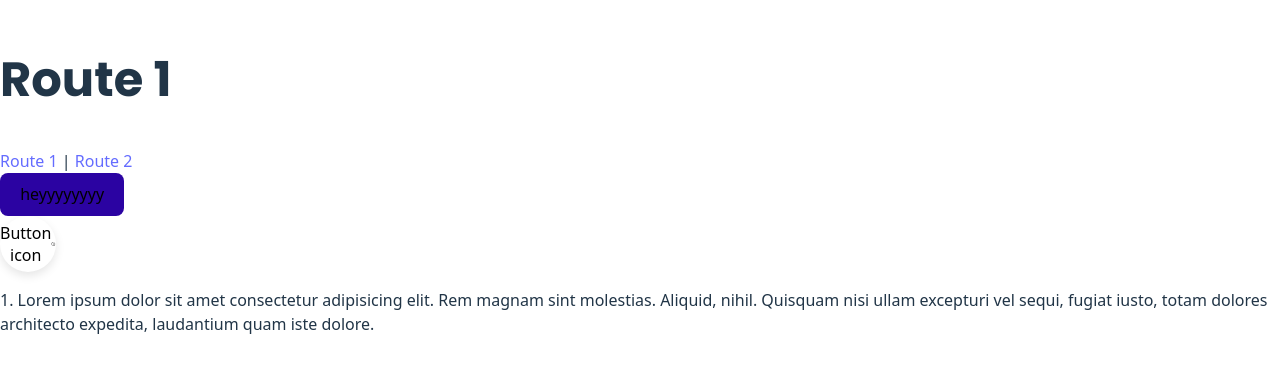
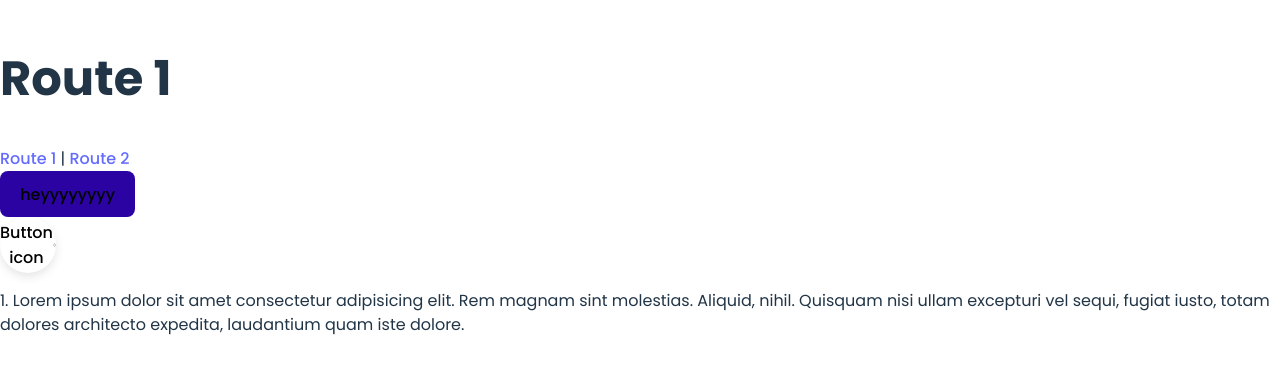
Before and after one commit to celibrium/wcl-wouessi-component-library, a React (Vite) app: page / in a window 1280 px wide. Shown: the part 218-592 px from the top of the page. Built offline with nearby package versions, Linux system fonts and the light colour scheme.

Commit message:
Task 86a73v0tq | Font family updates

```diff
--- a/src/App.css
+++ b/src/App.css
@@ -28,6 +28,7 @@ body {
   place-items: center;
   min-width: 320px;
   min-height: 100vh;
+  font-family: 'Poppins', sans-serif;
 }
 
 h1 {
--- a/src/Components/Button/Button.module.scss
+++ b/src/Components/Button/Button.module.scss
@@ -4,6 +4,7 @@
   border-radius: 30px;
   padding: 8px 12px 8px 16px;
   font-weight: normal;
+  font-family: 'Poppins', sans-serif;
 }
 
 .block {
```
